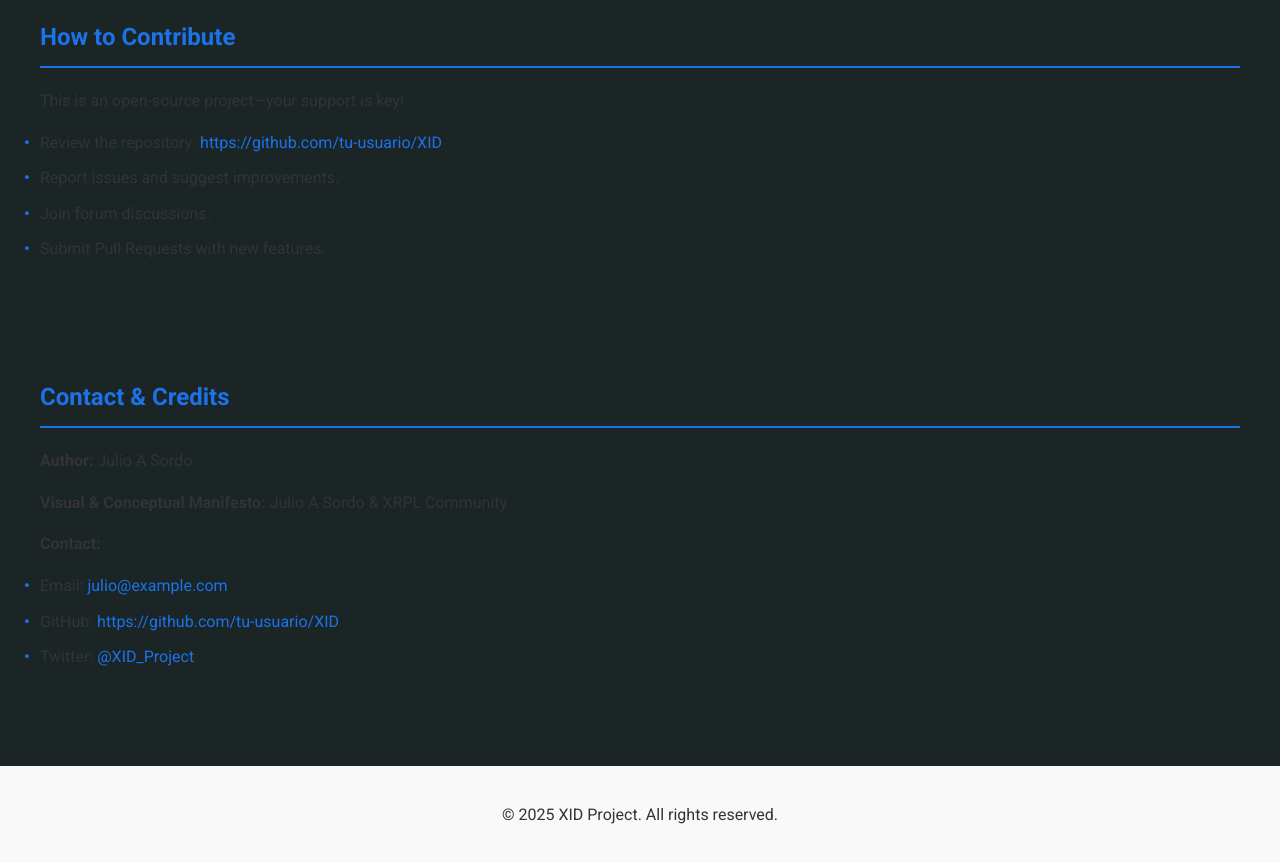
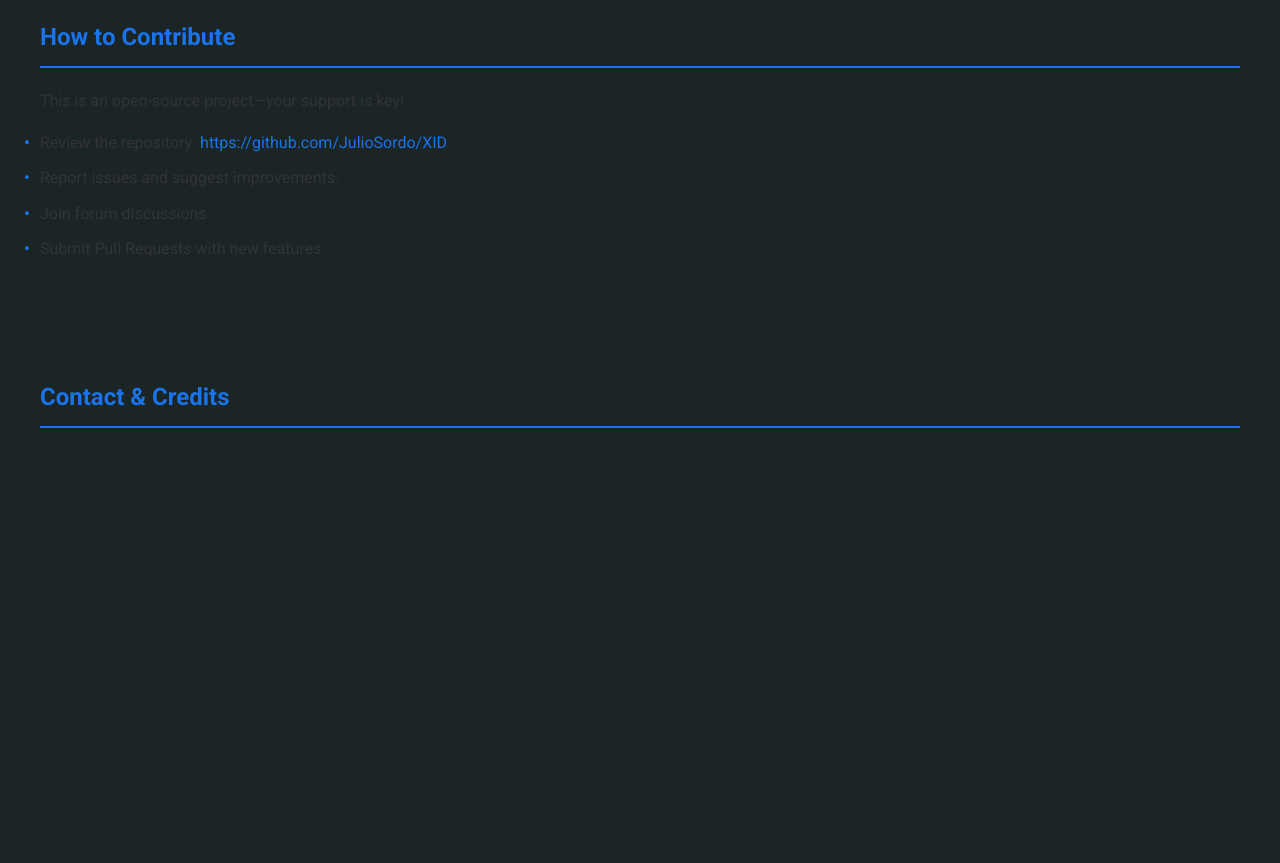
Before and after one commit to JulioSordo/XID, a plain HTML site: page index.html in a window 1280 px wide. Shown: the part 2420-3283 px from the top of the page. After the commit the page ends 2908 px from the top, so only its background shows below. Drawn offline with Linux system fonts and the light colour scheme.

Commit message:
Update index.html

```diff
--- a/index.html
+++ b/index.html
@@ -13,7 +13,7 @@
             <img src="images/xid-logo-300x150.png" alt="XID Logo" class="logo">
             <h1>XID - eXistence ID</h1>
             <p>Your Sovereign Digital Identity on the XRP Ledger</p>
-            <a href="https://github.com/tu-usuario/XID" class="btn">View on GitHub</a>
+            <a href="https://github.com/JulioSordo/XID" class="btn">View on GitHub</a>
         </div>
     </header>
 
@@ -57,10 +57,13 @@
         </div>
     </section>
 
-    <!-- Nueva Sección: Modo Vida -->
+    <!-- Sección: Modo Vida -->
     <section id="modo-vida">
         <h2>Modo Vida - Emergency Mode</h2>
         <p>Activate Modo Vida in emergencies to securely share critical data.</p>
+        <noscript>
+            <p style="color: red; font-weight: bold;">JavaScript is disabled in your browser. Please enable JavaScript to use Modo Vida.</p>
+        </noscript>
         <div class="modo-vida-container">
             <div class="escudo-luminoso">
                 <div class="shield-icon">🛡️</div>
@@ -109,7 +112,7 @@
         <h2>How to Contribute</h2>
         <p>This is an open-source project—your support is key!</p>
         <ul>
-            <li>Review the repository: <a href="https://github.com/tu-usuario/XID">https://github.com/tu-usuario/XID</a></li>
+            <li>Review the repository: <a href="https://github.com/JulioSordo/XID">https://github.com/JulioSordo/XID</a></li>
             <li>Report issues and suggest improvements.</li>
             <li>Join forum discussions.</li>
             <li>Submit Pull Requests with new features.</li>
@@ -117,21 +120,4 @@
     </section>
 
     <section id="contact">
-        <h2>Contact & Credits</h2>
-        <p><strong>Author:</strong> Julio A Sordo</p>
-        <p><strong>Visual & Conceptual Manifesto:</strong> Julio A Sordo & XRPL Community</p>
-        <p><strong>Contact:</strong></p>
-        <ul>
-            <li>Email: <a href="mailto:julio@example.com">julio@example.com</a></li>
-            <li>GitHub: <a href="https://github.com/tu-usuario/XID">https://github.com/tu-usuario/XID</a></li>
-            <li>Twitter: <a href="https://twitter.com/XID_Project">@XID_Project</a></li>
-        </ul>
-    </section>
-
-    <footer>
-        <p>© 2025 XID Project. All rights reserved.</p>
-    </footer>
-
-    <script src="scripts.js"></script>
-</body>
-</html>
+        <h2>Contact & Credits</h
```
